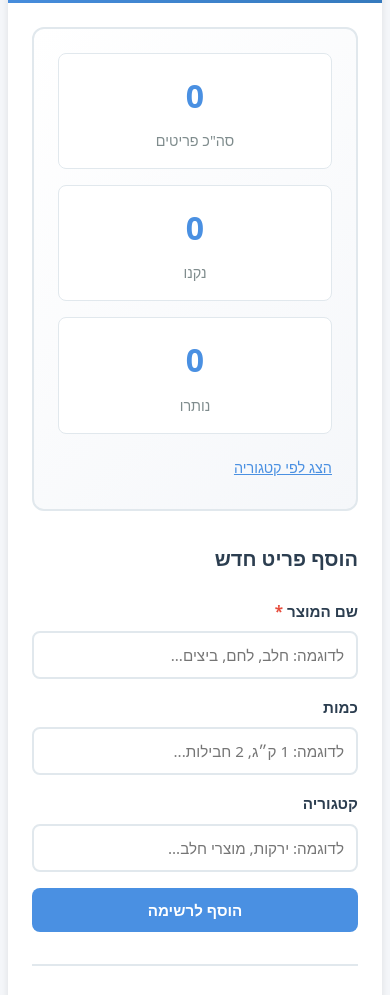
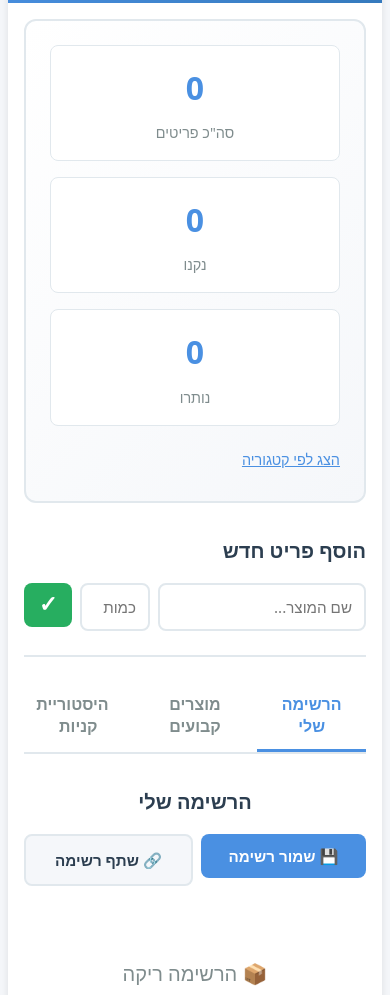
Before and after one commit to Buskilz4289/Shopping-cart, a website: page index.html in a window 390 px wide. Shown: the part 81-1076 px from the top of the page. Drawn offline with Linux system fonts and the light colour scheme.

Commit message:
Add files via upload

```diff
--- a/app.js
+++ b/app.js
@@ -84,6 +84,12 @@ function setupEventListeners() {
     exitShoppingModeBtn.addEventListener('click', exitShoppingMode);
     shareListBtn.addEventListener('click', showSharingSection);
 
+    // כפתור שמירה
+    const saveListBtn = document.getElementById('saveListBtn');
+    if (saveListBtn) {
+        saveListBtn.addEventListener('click', handleSaveList);
+    }
+
     tabButtons.forEach(btn => {
         btn.addEventListener('click', () => switchTab(btn.dataset.tab));
     });
@@ -211,7 +217,6 @@ async function handleAddItem(e) {
     const formData = new FormData(e.target);
     const itemName = formData.get('itemName').trim();
     const itemQuantity = formData.get('itemQuantity').trim();
-    const itemCategory = formData.get('itemCategory').trim();
 
     if (!itemName) {
         return;
@@ -233,7 +238,7 @@ async function handleAddItem(e) {
         id: Date.now().toString(),
         name: itemName,
         quantity: itemQuantity || null,
-        category: itemCategory || null,
+        category: null, // הסרנו קטגוריה
         purchased: false,
         favorite: false,
         createdAt: new Date().toISOString()
@@ -243,7 +248,6 @@ async function handleAddItem(e) {
     if (existingFavorite) {
         newItem.favorite = true;
         newItem.quantity = newItem.quantity || existingFavorite.quantity;
-        newItem.category = newItem.category || existingFavorite.category;
     }
 
     shoppingList.push(newItem);
@@ -748,8 +752,8 @@ function renderAutocomplete(suggestions) {
             <span class="autocomplete-item-icon">${suggestion.icon}</span>
             <div class="autocomplete-item-text">
                 <div class="autocomplete-item-name">${suggestion.name}</div>
-                ${suggestion.quantity || suggestion.category ?
-                    `<div class="autocomplete-item-details">${[suggestion.quantity, suggestion.category].filter(Boolean).join(' • ')}</div>`
+                ${suggestion.quantity ?
+                    `<div class="autocomplete-item-details">${suggestion.quantity}</div>`
                     : ''}
             </div>
         `;
@@ -796,9 +800,6 @@ function selectAutocompleteSuggestion(suggestion) {
     itemNameInput.value = suggestion.name;
     if (suggestion.quantity) {
         document.getElementById('itemQuantity').value = suggestion.quantity;
-    }
-    if (suggestion.category) {
-        document.getElementById('itemCategory').value = suggestion.category;
     }
     autocompleteDropdown.classList.remove('show');
     itemNameInput.focus();
@@ -1566,3 +1567,32 @@ function loadTheme() {
     const icon = darkModeToggle.querySelector('.toggle-icon');
     icon.textContent = savedTheme === 'dark' ? '☀️' : '🌙';
 }
+
+// שמירת רשימה
+function handleSaveList() {
+    if (shoppingList.length === 0) {
+        alert('הרשימה ריקה - אין מה לשמור');
+        return;
+    }
+
+    // שמירה ל-localStorage (כבר נעשה אוטומטית, אבל נוסיף הודעה)
+    saveToLocalStorage();
+
+    // אם יש רשימה משותפת, נסנכרן גם ל-Firebase
+    if (sharedListId) {
+        syncSharedList();
+    }
+
+    // הודעה למשתמש
+    const btn = document.getElementById('saveListBtn');
+    const originalText = btn.textContent;
+    btn.textContent = '✓ נשמר!';
+    btn.style.backgroundColor = 'var(--success-color)';
+
+    setTimeout(() => {
+        btn.textContent = originalText;
+        btn.style.backgroundColor = '';
+    }, 2000);
+
+    hapticFeedback();
+}
--- a/index.html
+++ b/index.html
@@ -72,45 +72,32 @@
             <!-- Form to add new items -->
             <section class="add-item-section">
                 <h2>הוסף פריט חדש</h2>
-                <form id="addItemForm" class="add-item-form">
+                <form id="addItemForm" class="add-item-form-mobile">
                     <div class="form-group autocomplete-wrapper">
-                        <label for="itemName">שם המוצר <span class="required">*</span></label>
+                        <div class="input-row">
                             <input
                                 type="text"
                                 id="itemName"
                                 name="itemName"
                                 required
-                            placeholder="לדוגמה: חלב, לחם, ביצים..."
+                                placeholder="שם המוצר..."
                                 autocomplete="off"
+                                class="item-name-input"
                             >
-                        <div id="autocompleteDropdown" class="autocomplete-dropdown"></div>
-                    </div>
-
-                    <div class="form-row">
-                        <div class="form-group">
-                            <label for="itemQuantity">כמות</label>
                             <input
                                 type="text"
                                 id="itemQuantity"
                                 name="itemQuantity"
-                                placeholder="לדוגמה: 1 ק״ג, 2 חבילות..."
+                                placeholder="כמות"
                                 autocomplete="off"
+                                class="item-quantity-input"
                             >
+                            <button type="submit" class="btn-add-item" aria-label="הוסף פריט">
+                                ✓
+                            </button>
                         </div>
-
-                        <div class="form-group">
-                            <label for="itemCategory">קטגוריה</label>
-                            <input
-                                type="text"
-                                id="itemCategory"
-                                name="itemCategory"
-                                placeholder="לדוגמה: ירקות, מוצרי חלב..."
-                                autocomplete="off"
-                            >
+                        <div id="autocompleteDropdown" class="autocomplete-dropdown"></div>
                     </div>
-                    </div>
-
-                    <button type="submit" class="btn btn-primary">הוסף לרשימה</button>
                 </form>
             </section>
 
@@ -148,6 +135,7 @@
                 <div class="list-header">
                     <h2>הרשימה שלי</h2>
                     <div class="list-actions">
+                        <button id="saveListBtn" class="btn btn-primary btn-small">💾 שמור רשימה</button>
                         <button id="shareListBtn" class="btn btn-secondary btn-small">🔗 שתף רשימה</button>
                         <button id="smartCleanupBtn" class="btn btn-secondary btn-small" style="display: none;">
                             🧹 נקה כפילויות
--- a/styles.css
+++ b/styles.css
@@ -600,6 +600,12 @@ main {
     gap: 1rem;
 }
 
+.add-item-form-mobile {
+    display: flex;
+    flex-direction: column;
+    gap: 0.5rem;
+}
+
 .form-group {
     display: flex;
     flex-direction: column;
@@ -610,6 +616,86 @@ main {
     display: grid;
     grid-template-columns: 1fr 1fr;
     gap: 1rem;
+}
+
+/* טופס מובייל - שורה אחת */
+.input-row {
+    display: flex;
+    gap: 0.5rem;
+    align-items: stretch;
+    width: 100%;
+}
+
+.item-name-input {
+    flex: 1;
+    min-width: 0;
+}
+
+.item-quantity-input {
+    width: 100px;
+    flex-shrink: 0;
+    text-align: center;
+}
+
+.btn-add-item {
+    width: 48px;
+    height: 48px;
+    min-width: 48px;
+    flex-shrink: 0;
+    background-color: var(--success-color);
+    color: white;
+    border: none;
+    border-radius: 8px;
+    font-size: 1.5rem;
+    font-weight: bold;
+    cursor: pointer;
+    transition: all 0.3s ease;
+    display: flex;
+    align-items: center;
+    justify-content: center;
+    padding: 0;
+    line-height: 1;
+}
+
+.btn-add-item:hover {
+    background-color: #229954;
+    transform: scale(1.05);
+    box-shadow: 0 4px 12px rgba(39, 174, 96, 0.3);
+}
+
+.btn-add-item:active {
+    transform: scale(0.95);
+}
+
+.btn-add-item:disabled {
+    opacity: 0.5;
+    cursor: not-allowed;
+    transform: none;
+}
+
+/* שיפור תצוגת כמות בפריטים */
+.item-details {
+    font-size: 0.9rem;
+    color: var(--text-secondary);
+    display: flex;
+    gap: 0.75rem;
+    flex-wrap: wrap;
+}
+
+.item-detail {
+    display: flex;
+    align-items: center;
+    gap: 0.25rem;
+}
+
+.item-detail::before {
+    content: "•";
+    margin-left: 0.25rem;
+}
+
+/* הסתרת קטגוריה אם אין */
+.item-details:empty {
+    display: none;
 }
 
 label {
@@ -639,6 +725,29 @@ input[type="text"]:focus {
     outline: none;
     border-color: var(--accent-color);
     box-shadow: 0 0 0 3px rgba(74, 144, 226, 0.1);
+}
+
+/* עדכון למובייל */
+@media (max-width: 768px) {
+    .input-row {
+        gap: 0.5rem;
+    }
+
+    .item-quantity-input {
+        width: 80px;
+        font-size: 0.9rem;
+        padding: 0.6rem 0.5rem;
+    }
+
+    .btn-add-item {
+        width: 44px;
+        height: 44px;
+        font-size: 1.3rem;
+    }
+
+    .item-name-input {
+        font-size: 1rem;
+    }
 }
 
 /* Buttons */
@@ -906,7 +1015,7 @@ input[type="text"]:focus {
     }
 
     main {
-        padding: 1.5rem;
+        padding: 1rem;
     }
 
     header {
@@ -919,6 +1028,39 @@ input[type="text"]:focus {
 
     .form-row {
         grid-template-columns: 1fr;
+    }
+
+    .add-item-section {
+        margin-bottom: 1.5rem;
+        padding-bottom: 1.5rem;
+    }
+
+    .add-item-section h2 {
+        font-size: 1.25rem;
+        margin-bottom: 1rem;
+    }
+
+    .input-row {
+        gap: 0.5rem;
+    }
+
+    .item-name-input {
+        font-size: 1rem;
+        padding: 0.75rem;
+    }
+
+    .item-quantity-input {
+        width: 70px;
+        font-size: 0.9rem;
+        padding: 0.75rem 0.5rem;
+        text-align: center;
+    }
+
+    .btn-add-item {
+        width: 44px;
+        height: 44px;
+        font-size: 1.4rem;
+        border-radius: 8px;
     }
 
     .list-header {
@@ -972,10 +1114,18 @@ input[type="text"]:focus {
 
     .list-actions {
         width: 100%;
+        flex-wrap: wrap;
     }
 
     .list-actions .btn {
         flex: 1;
+        min-width: 120px;
+    }
+
+    .list-actions #saveListBtn {
+        order: -1;
+        width: 100%;
+        margin-bottom: 0.5rem;
     }
 
     .shopping-mode-header {
```
Also changed, not shown: FIX_PERMISSIONS.md (added, +64 -0 lines). Lines whose indentation alone changed are shown as unchanged.
